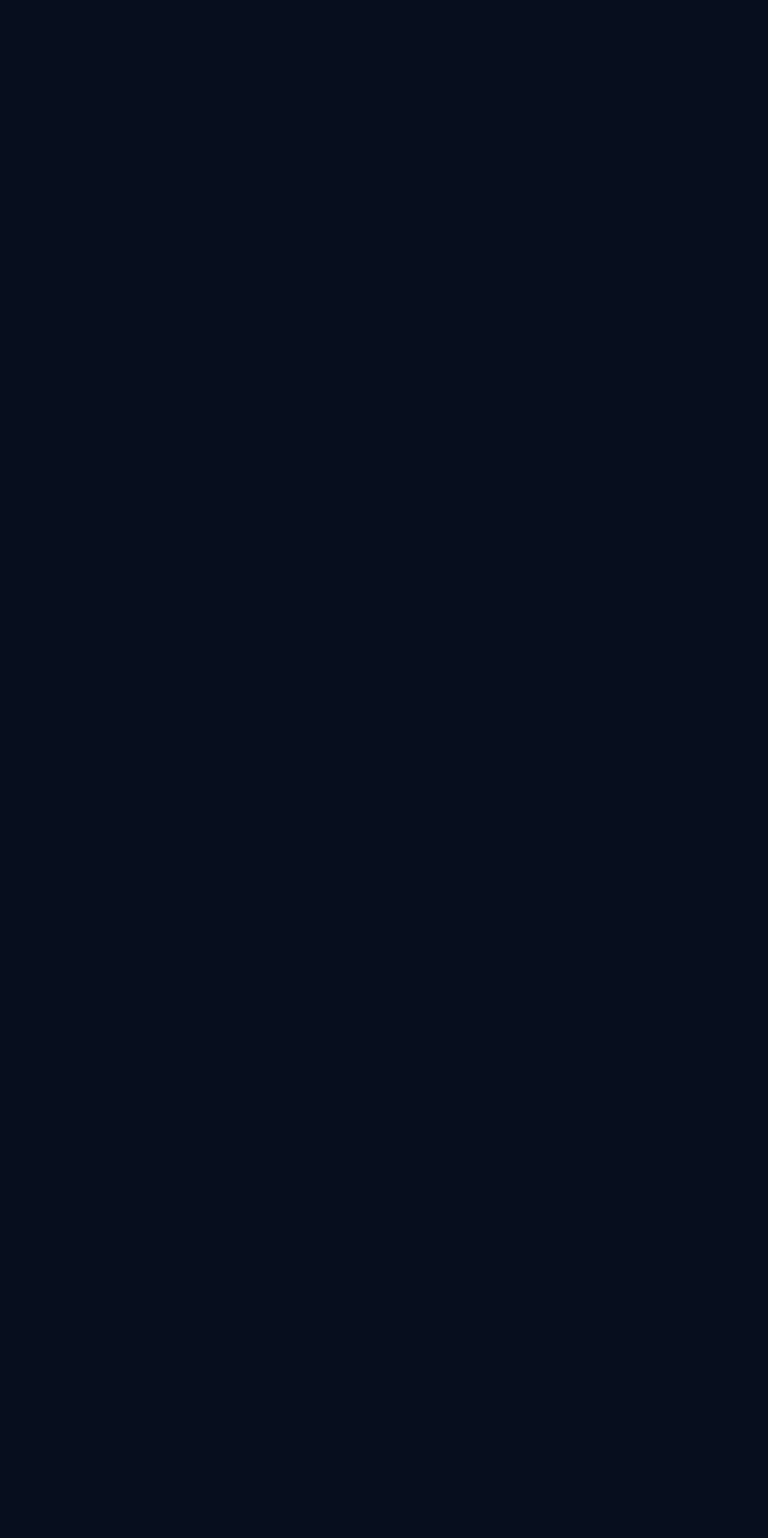
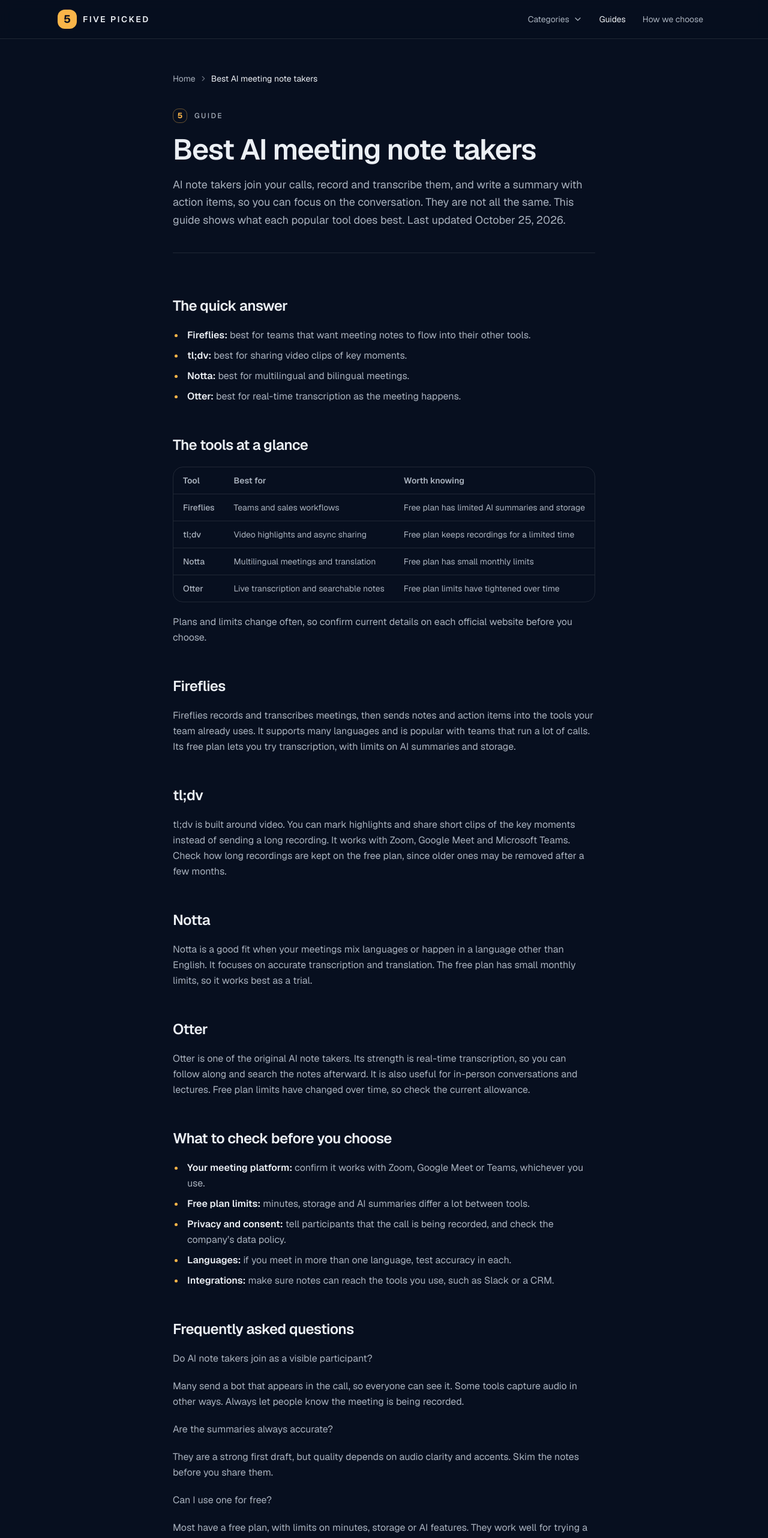
Before and after one commit to fatihcankripto-svg/five-picked, a Next.js app: page /guides/best-ai-meeting-note-takers in a window 1280 px wide. Before the commit this address had no page. Shown: the top 2564 px of the page at 60% size. Before the commit the page ends 800 px from the top, so only its background shows below. Built offline with nearby package versions, Linux system fonts and the light colour scheme.

Commit message:
Create page.tsx

```diff
--- /dev/null
+++ b/app/guides/best-ai-meeting-note-takers/page.tsx
@@ -0,0 +1,163 @@
+import Link from 'next/link'
+import { ContentPage, contentMetadata } from '@/components/content-page'
+
+export const metadata = contentMetadata({
+  title: 'Best AI Meeting Note Takers: Fireflies, tl;dv, Notta and Otter Compared',
+  description:
+    'AI note takers record, transcribe and summarize your meetings. See what Fireflies, tl;dv, Notta and Otter each do best. Updated October 2026.',
+  path: '/guides/best-ai-meeting-note-takers',
+})
+
+const articleJsonLd = {
+  '@context': 'https://schema.org',
+  '@type': 'Article',
+  headline: 'Best AI Meeting Note Takers: Fireflies, tl;dv, Notta and Otter Compared',
+  datePublished: '2026-10-25',
+  dateModified: '2026-10-25',
+  author: { '@type': 'Organization', name: 'FIVE PICKED', url: 'https://fivepicked.com' },
+  publisher: { '@type': 'Organization', name: 'FIVE PICKED', url: 'https://fivepicked.com' },
+  mainEntityOfPage: 'https://fivepicked.com/guides/best-ai-meeting-note-takers',
+}
+
+export default function BestAiMeetingNoteTakersPage() {
+  return (
+    <ContentPage
+      eyebrow="Guide"
+      title="Best AI meeting note takers"
+      intro="AI note takers join your calls, record and transcribe them, and write a summary with action items, so you can focus on the conversation. They are not all the same. This guide shows what each popular tool does best. Last updated October 25, 2026."
+    >
+      <script
+        type="application/ld+json"
+        dangerouslySetInnerHTML={{ __html: JSON.stringify(articleJsonLd) }}
+      />
+
+      <h2>The quick answer</h2>
+      <ul>
+        <li>
+          <strong>Fireflies:</strong> best for teams that want meeting notes to flow into their other tools.
+        </li>
+        <li>
+          <strong>tl;dv:</strong> best for sharing video clips of key moments.
+        </li>
+        <li>
+          <strong>Notta:</strong> best for multilingual and bilingual meetings.
+        </li>
+        <li>
+          <strong>Otter:</strong> best for real-time transcription as the meeting happens.
+        </li>
+      </ul>
+
+      <h2>The tools at a glance</h2>
+      <div className="overflow-x-auto rounded-xl border border-border">
+        <table className="w-full min-w-[40rem] text-left text-sm">
+          <thead>
+            <tr className="border-b border-border">
+              <th className="px-4 py-3 font-semibold">Tool</th>
+              <th className="px-4 py-3 font-semibold">Best for</th>
+              <th className="px-4 py-3 font-semibold">Worth knowing</th>
+            </tr>
+          </thead>
+          <tbody>
+            <tr className="border-b border-border">
+              <td className="px-4 py-3 font-medium">Fireflies</td>
+              <td className="px-4 py-3">Teams and sales workflows</td>
+              <td className="px-4 py-3">Free plan has limited AI summaries and storage</td>
+            </tr>
+            <tr className="border-b border-border">
+              <td className="px-4 py-3 font-medium">tl;dv</td>
+              <td className="px-4 py-3">Video highlights and async sharing</td>
+              <td className="px-4 py-3">Free plan keeps recordings for a limited time</td>
+            </tr>
+            <tr className="border-b border-border">
+              <td className="px-4 py-3 font-medium">Notta</td>
+              <td className="px-4 py-3">Multilingual meetings and translation</td>
+              <td className="px-4 py-3">Free plan has small monthly limits</td>
+            </tr>
+            <tr>
+              <td className="px-4 py-3 font-medium">Otter</td>
+              <td className="px-4 py-3">Live transcription and searchable notes</td>
+              <td className="px-4 py-3">Free plan limits have tightened over time</td>
+            </tr>
+          </tbody>
+        </table>
+      </div>
+      <p>Plans and limits change often, so confirm current details on each official website before you choose.</p>
+
+      <h2>Fireflies</h2>
+      <p>
+        Fireflies records and transcribes meetings, then sends notes and action items into the tools your team already
+        uses. It supports many languages and is popular with teams that run a lot of calls. Its free plan lets you try
+        transcription, with limits on AI summaries and storage.
+      </p>
+
+      <h2>tl;dv</h2>
+      <p>
+        tl;dv is built around video. You can mark highlights and share short clips of the key moments instead of
+        sending a long recording. It works with Zoom, Google Meet and Microsoft Teams. Check how long recordings are
+        kept on the free plan, since older ones may be removed after a few months.
+      </p>
+
+      <h2>Notta</h2>
+      <p>
+        Notta is a good fit when your meetings mix languages or happen in a language other than English. It focuses on
+        accurate transcription and translation. The free plan has small monthly limits, so it works best as a trial.
+      </p>
+
+      <h2>Otter</h2>
+      <p>
+        Otter is one of the original AI note takers. Its strength is real-time transcription, so you can follow along
+        and search the notes afterward. It is also useful for in-person conversations and lectures. Free plan limits
+        have changed over time, so check the current allowance.
+      </p>
+
+      <h2>What to check before you choose</h2>
+      <ul>
+        <li>
+          <strong>Your meeting platform:</strong> confirm it works with Zoom, Google Meet or Teams, whichever you use.
+        </li>
+        <li>
+          <strong>Free plan limits:</strong> minutes, storage and AI summaries differ a lot between tools.
+        </li>
+        <li>
+          <strong>Privacy and consent:</strong> tell participants that the call is being recorded, and check the
+          company&rsquo;s data policy.
+        </li>
+        <li>
+          <strong>Languages:</strong> if you meet in more than one language, test accuracy in each.
+        </li>
+        <li>
+          <strong>Integrations:</strong> make sure notes can reach the tools you use, such as Slack or a CRM.
+        </li>
+      </ul>
+
+      <h2>Frequently asked questions</h2>
+      <h3>Do AI note takers join as a visible participant?</h3>
+      <p>
+        Many send a bot that appears in the call, so everyone can see it. Some tools capture audio in other ways. Always
+        let people know the meeting is being recorded.
+      </p>
+      <h3>Are the summaries always accurate?</h3>
+      <p>
+        They are a strong first draft, but quality depends on audio clarity and accents. Skim the notes before you
+        share them.
+      </p>
+      <h3>Can I use one for free?</h3>
+      <p>
+        Most have a free plan, with limits on minutes, storage or AI features. They work well for trying a tool before
+        you pay.
+      </p>
+      <h3>Are there other good options?</h3>
+      <p>
+        Yes. Tools such as Fathom are also popular, and the best choice depends on your meetings. See our{' '}
+        <Link href="/ai-tools/meeting-notes">AI Meeting Notes top 5</Link> for the full list.
+      </p>
+
+      <h2>The bottom line</h2>
+      <p>
+        Pick the tool that matches how you work: integrations for teams, clips for sharing, languages for global
+        meetings, or live transcripts for quick notes. See how we choose tools on our{' '}
+        <Link href="/how-we-choose">method page</Link>.
+      </p>
+    </ContentPage>
+  )
+}
```
